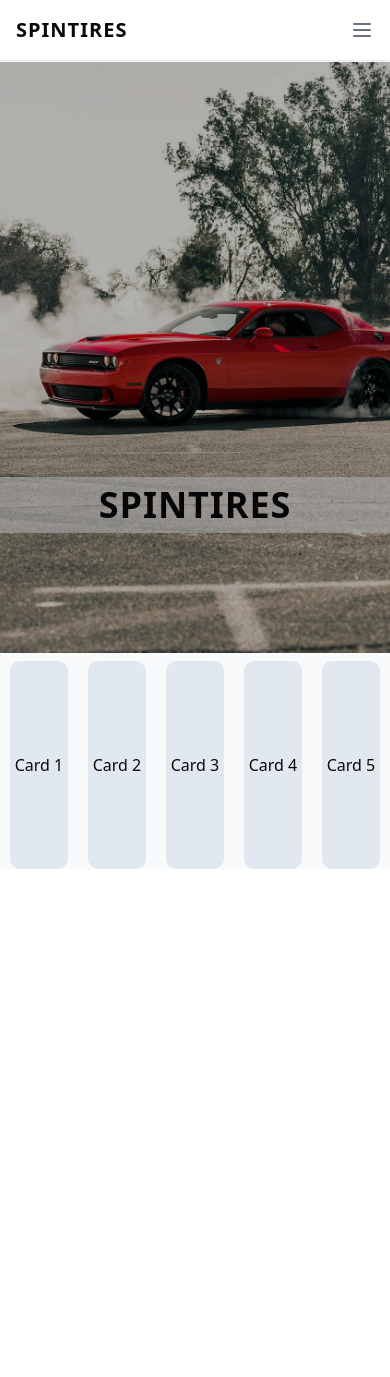
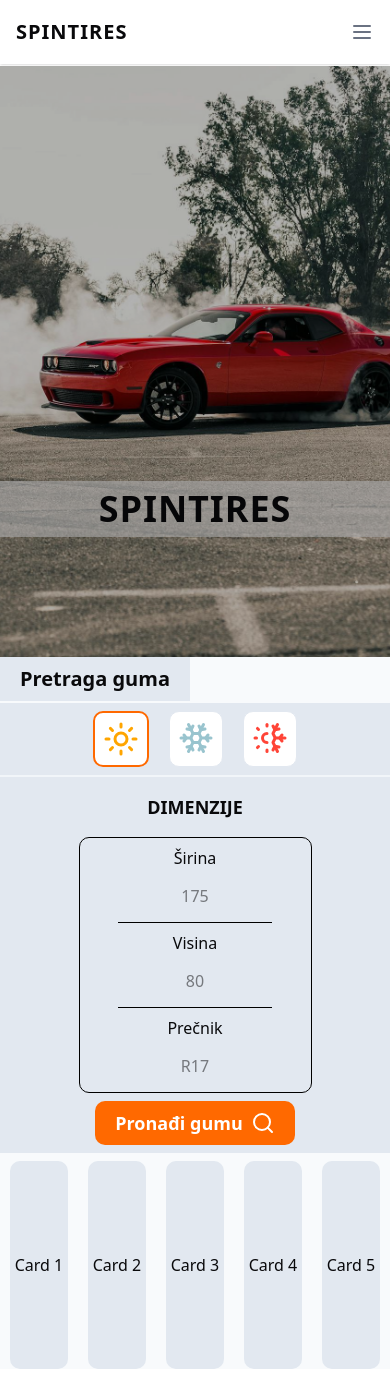
Before and after one commit to minzhoudu/spin-tires-frontend, a Next.js app: page / in a window 390 px wide. Before the commit the page ends 877 px from the top, so only its background shows below. Built offline with nearby package versions, Linux system fonts and the light colour scheme.

Commit message:
ticket#1/tire picker mobile

```diff
--- a/modules/common/components/page-links/PageLinksMobile.tsx
+++ b/modules/common/components/page-links/PageLinksMobile.tsx
@@ -5,6 +5,7 @@ import { MenuIcon, UserIcon } from "lucide-react";
 import Link from "next/link";
 import { useEffect, useState } from "react";
 
+import { createPortal } from "react-dom";
 import { useWindowWidth } from "../../hooks/useWindowWidth";
 import { SingleAccordionLink } from "./accordion-link/SingleAccordionLink";
 import { SubAccordionLink } from "./accordion-link/SubAccordionLink";
@@ -30,11 +31,12 @@ export const PageLinksMobile = () => {
                 <MenuIcon />
             </button>
 
-            {isOpen && (
+            {isOpen &&
+                createPortal(
                     <Accordion
                         type="single"
                         collapsible
-                    className="absolute top-15 left-0 z-50 h-full w-full bg-white"
+                        className="absolute top-15 left-0 z-50 w-full bg-white"
                     >
                         {LINKS.map((link) => {
                             if (!link.subLinks?.length) {
@@ -46,17 +48,20 @@ export const PageLinksMobile = () => {
                                 );
                             }
 
-                        return <SubAccordionLink key={link.id} link={link} />;
+                            return (
+                                <SubAccordionLink key={link.id} link={link} />
+                            );
                         })}
 
                         <Link
                             href="/login"
-                        className="mx-auto mt-5 flex w-1/3 min-w-30 items-center justify-center gap-2 border py-2 text-center text-sm"
+                            className="mx-auto my-5 flex w-1/3 min-w-30 items-center justify-center gap-2 border py-2 text-center text-sm"
                         >
                             <UserIcon size={18} />
                             Prijava
                         </Link>
-                </Accordion>
+                    </Accordion>,
+                    document.getElementById("app-layout")!,
                 )}
         </div>
     );
--- a/modules/common/layouts/AppLayout.tsx
+++ b/modules/common/layouts/AppLayout.tsx
@@ -11,7 +11,7 @@ type AppLayoutProps = {
 
 export const AppLayout = ({ children }: AppLayoutProps) => {
     return (
-        <div className="flex h-screen flex-col">
+        <div className="flex flex-col" id="app-layout">
             <header className="flex h-16 items-center justify-between p-4 shadow">
                 <Link href="/" className="text-xl font-bold tracking-wider">
                     SPINTIRES
--- a/modules/features/home-page/HomePage.tsx
+++ b/modules/features/home-page/HomePage.tsx
@@ -1,11 +1,18 @@
 import { MaxWidthWrapper } from "@/modules/common/components/max-width-wrapper/MaxWidthWrapper";
 import { Banner } from "./components/banner/Banner";
+import { TirePicker } from "./components/tire-picker/TirePicker";
 
 export const HomePage = () => {
     return (
         <div>
             <section className="mt-0.5 mb-2 bg-slate-50">
                 <Banner />
+
+                <TirePicker
+                    className="md:hidden"
+                    bodyClasses="w-full"
+                    backgroundColor="bg-slate-200"
+                />
 
                 <MaxWidthWrapper>
                     <div className="mt-2 flex gap-5">
--- a/modules/features/home-page/components/banner/Banner.tsx
+++ b/modules/features/home-page/components/banner/Banner.tsx
@@ -19,7 +19,7 @@ export const Banner = () => {
                 </h1>
             </div>
 
-            <div className="absolute top-0 right-0 bottom-0 left-0 z-10 bg-black/30" />
+            <div className="absolute top-0 right-0 bottom-0 left-0 bg-black/30" />
         </div>
     );
 };
--- /dev/null
+++ b/modules/features/home-page/components/tire-picker/TirePicker.tsx
@@ -0,0 +1,107 @@
+"use client";
+
+import { cn } from "@/lib/utils";
+import { Search, Snowflake, Sun, SunSnow } from "lucide-react";
+import { useState } from "react";
+import { TireType } from "./TireType";
+
+type TirePickerProps = {
+    className?: string;
+    bodyClasses?: string;
+    backgroundColor?: string;
+};
+
+export const TirePicker = ({
+    className,
+    bodyClasses,
+    backgroundColor,
+}: TirePickerProps) => {
+    const [selectedTireType, setSelectedTireType] = useState<string>("summer");
+
+    return (
+        <div className={cn("flex flex-col gap-0.5", className)}>
+            <h3
+                className={cn(
+                    "flex w-fit px-5 py-2 text-xl font-bold",
+                    backgroundColor,
+                )}
+            >
+                Pretraga guma
+            </h3>
+
+            <div className={cn("w-[500px] py-2", bodyClasses, backgroundColor)}>
+                <div className="flex justify-center gap-5 px-5">
+                    <TireType
+                        type="summer"
+                        isSelected={selectedTireType === "summer"}
+                        onSelect={setSelectedTireType}
+                        icon={<Sun color="orange" size={36} />}
+                    />
+
+                    <TireType
+                        type="winter"
+                        isSelected={selectedTireType === "winter"}
+                        onSelect={setSelectedTireType}
+                        icon={<Snowflake color="#99c4ce" size={36} />}
+                    />
+
+                    <TireType
+                        type="all-season"
+                        isSelected={selectedTireType === "all-season"}
+                        onSelect={setSelectedTireType}
+                        icon={<SunSnow color="#FF4437" size={36} />}
+                    />
+                </div>
+
+                <div className="my-2 h-0.5 w-full bg-slate-100" />
+
+                <div className="flex flex-col items-center gap-2">
+                    <h2 className="px-5 py-2 text-center text-lg font-bold">
+                        DIMENZIJE
+                    </h2>
+
+                    <div className="flex flex-col items-center justify-center gap-2 rounded-lg border border-black py-2 sm:flex-row">
+                        <div className="flex flex-col items-center gap-2">
+                            <label htmlFor="width">Širina</label>
+                            <input
+                                id="width"
+                                type="text"
+                                placeholder="175"
+                                className="py-1.5 text-center outline-none"
+                            />
+                        </div>
+
+                        <div className="h-[1px] w-2/3 bg-black sm:h-10 sm:w-[1px]" />
+
+                        <div className="flex flex-col items-center gap-2">
+                            <label htmlFor="height">Visina</label>
+                            <input
+                                id="height"
+                                type="text"
+                                placeholder="80"
+                                className="py-1.5 text-center outline-none"
+                            />
+                        </div>
+
+                        <div className="h-[1px] w-2/3 bg-black sm:h-10 sm:w-[1px]" />
+
+                        <div className="flex flex-col items-center gap-2">
+                            <label htmlFor="diameter">Prečnik</label>
+                            <input
+                                id="diameter"
+                                type="text"
+                                placeholder="R17"
+                                className="py-1.5 text-center outline-none"
+                            />
+                        </div>
+                    </div>
+
+                    <button className="flex cursor-pointer items-center justify-center gap-2 rounded-lg bg-orange-500 px-5 py-2 text-center text-lg font-bold text-white">
+                        Pronađi gumu
+                        <Search />
+                    </button>
+                </div>
+            </div>
+        </div>
+    );
+};
--- /dev/null
+++ b/modules/features/home-page/components/tire-picker/TireType.tsx
@@ -0,0 +1,33 @@
+import { cn } from "@/lib/utils";
+import { ReactNode } from "react";
+
+type TireType = "summer" | "winter" | "all-season";
+
+type TireTypeProps = {
+    type: TireType;
+    isSelected: boolean;
+    onSelect: (tireType: TireType) => void;
+    icon: ReactNode;
+};
+
+export const TireType = ({
+    type,
+    isSelected,
+    onSelect,
+    icon,
+}: TireTypeProps) => {
+    return (
+        <div
+            className={cn(
+                "cursor-pointer rounded-lg border border-slate-200 bg-white p-2",
+                isSelected && "border-2",
+                isSelected && type === "summer" && "border-orange-500",
+                isSelected && type === "winter" && "border-blue-500",
+                isSelected && type === "all-season" && "border-red-500",
+            )}
+            onClick={() => onSelect(type)}
+        >
+            {icon}
+        </div>
+    );
+};
```
Lines whose indentation alone changed are shown as unchanged.
